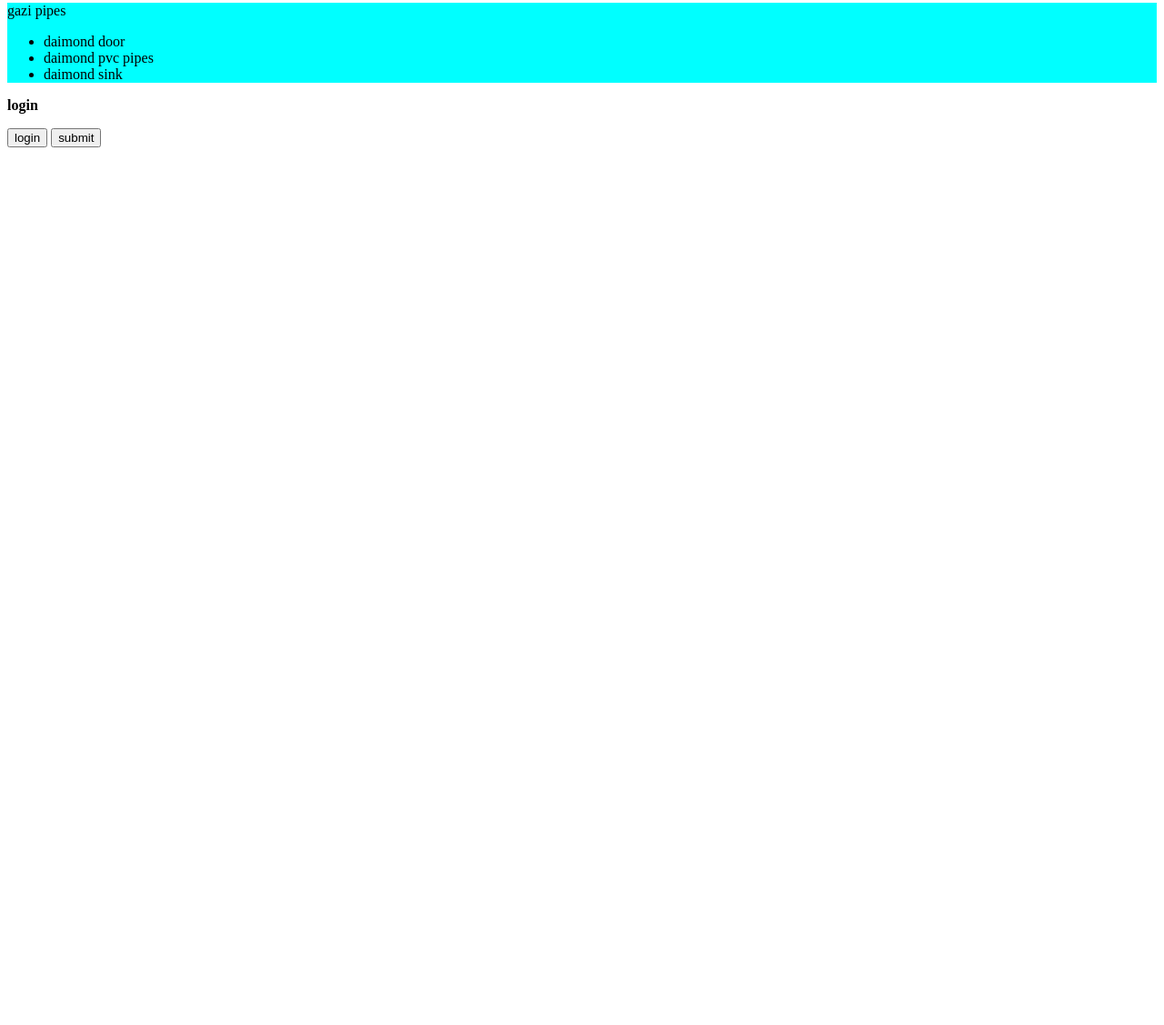
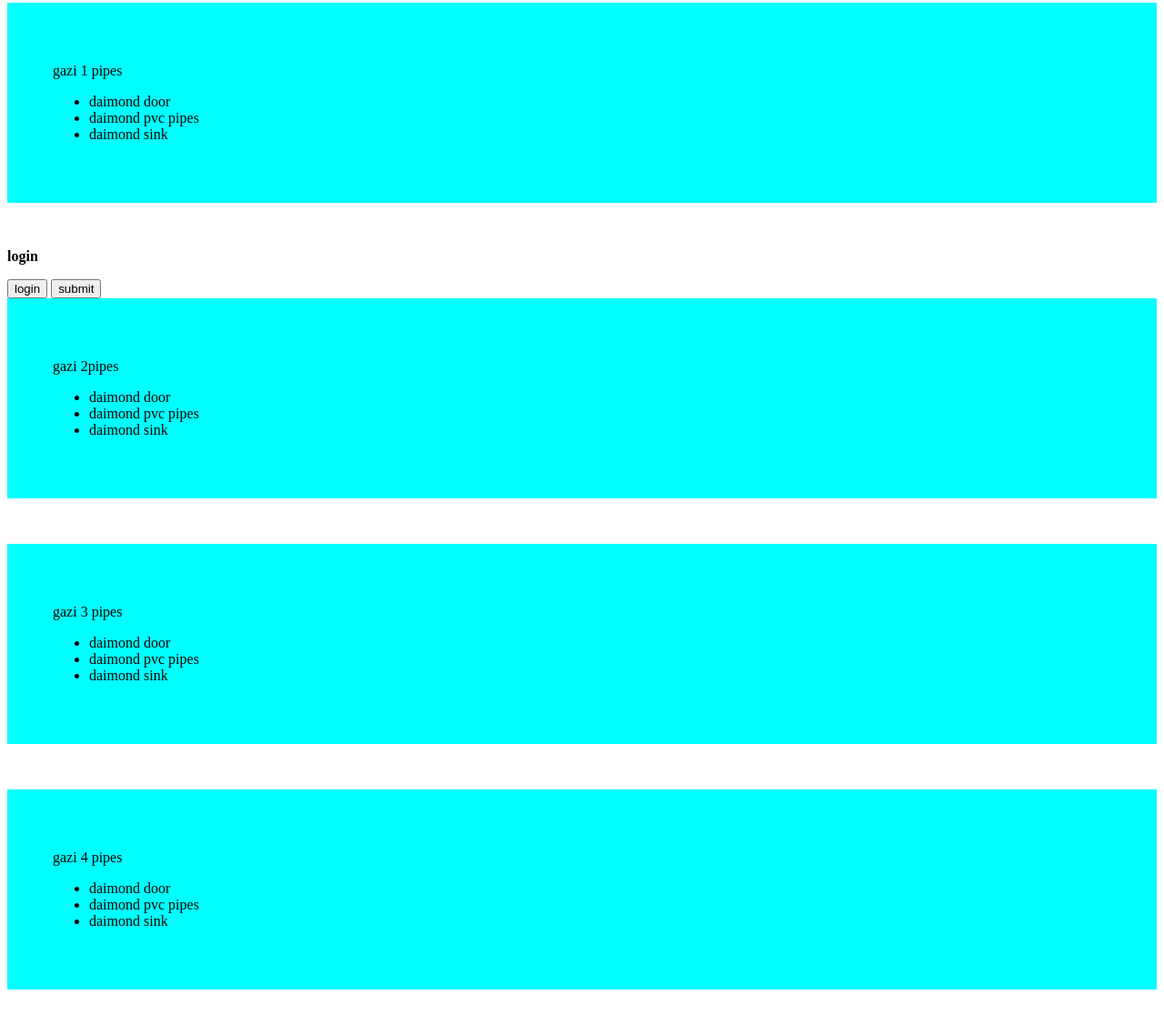
Before and after one commit to momin24494/my-second-github-repo, a plain HTML site: page index.html in a window 1280 px wide. Shown: the part 111-1238 px from the top of the page at 91% size. Before the commit the page ends 800 px from the top, so only its background shows below. Drawn offline with Linux system fonts and the light colour scheme.

Commit message:
adds blog

```diff
--- a/index.html
+++ b/index.html
@@ -11,7 +11,7 @@
     <h1>momin corporation</h1>
     <p class>gazi gas stove</p>
 <div>
-<p>gazi pipes</p>
+<p>gazi 1 pipes</p>
 
 <ul>
     <li>daimond door</li>
@@ -21,5 +21,30 @@
 <p><strong>login</strong></p><button>login</button>
 <button>submit</button>
 
+<div>
+    <p>gazi 2pipes</p>
+
+    <ul>
+        <li>daimond door</li>
+        <li>daimond pvc pipes</li>
+        <li>daimond sink</li>
+    </ul> </div>
+<div>
+    <p>gazi 3 pipes</p>
+
+    <ul>
+        <li>daimond door</li>
+        <li>daimond pvc pipes</li>
+        <li>daimond sink</li>
+    </ul> </div>
+<div>
+    <p>gazi 4 pipes</p>
+
+    <ul>
+        <li>daimond door</li>
+        <li>daimond pvc pipes</li>
+        <li>daimond sink</li>
+    </ul> </div>
+
 </body>
 </html>
--- a/styles/blog.css
+++ b/styles/blog.css
@@ -1,3 +1,9 @@
 div{
     background-color: aqua;
+    padding: 50px;
+margin-bottom: 50px;
+
+
+
+
 }
```
